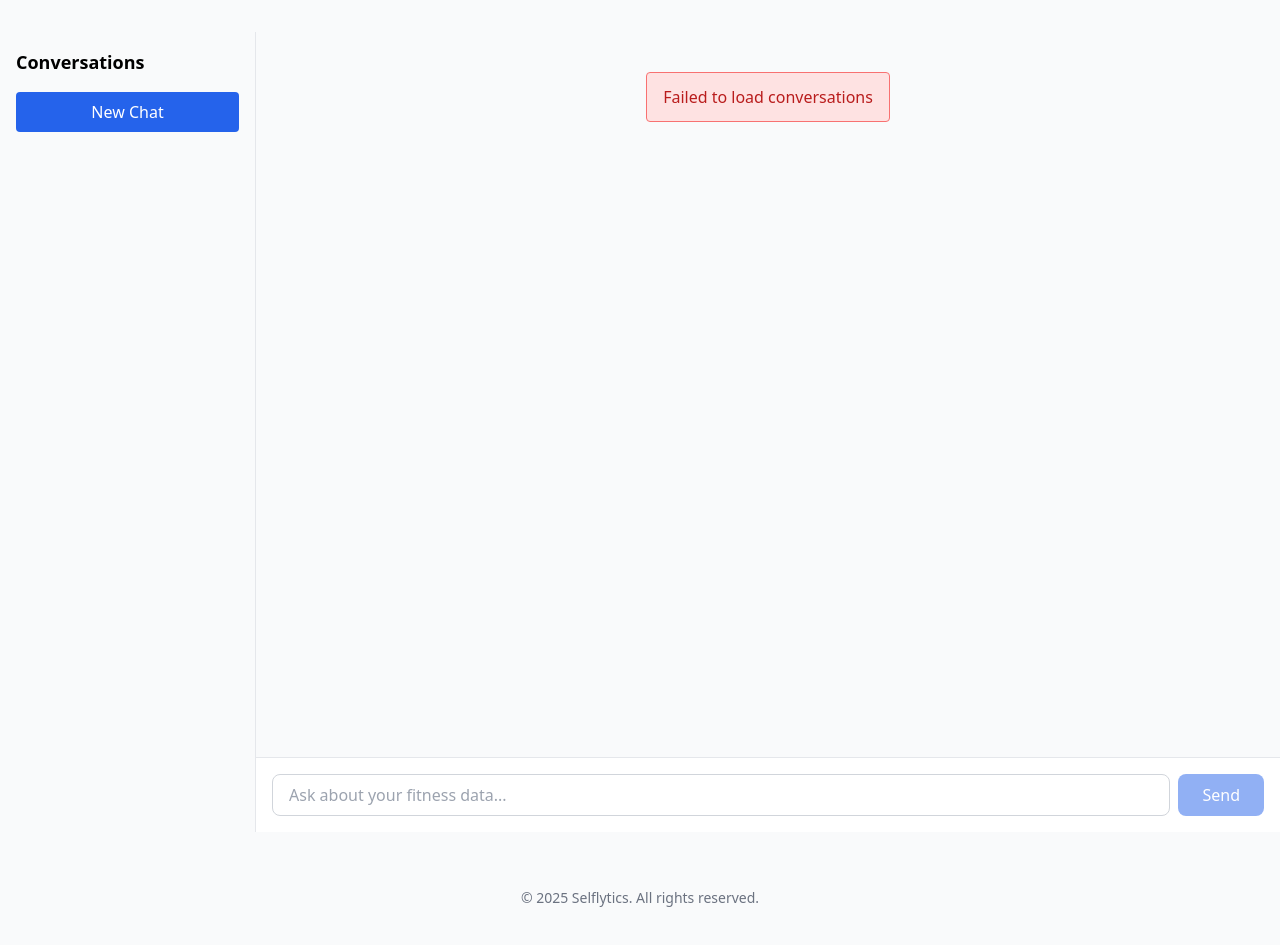
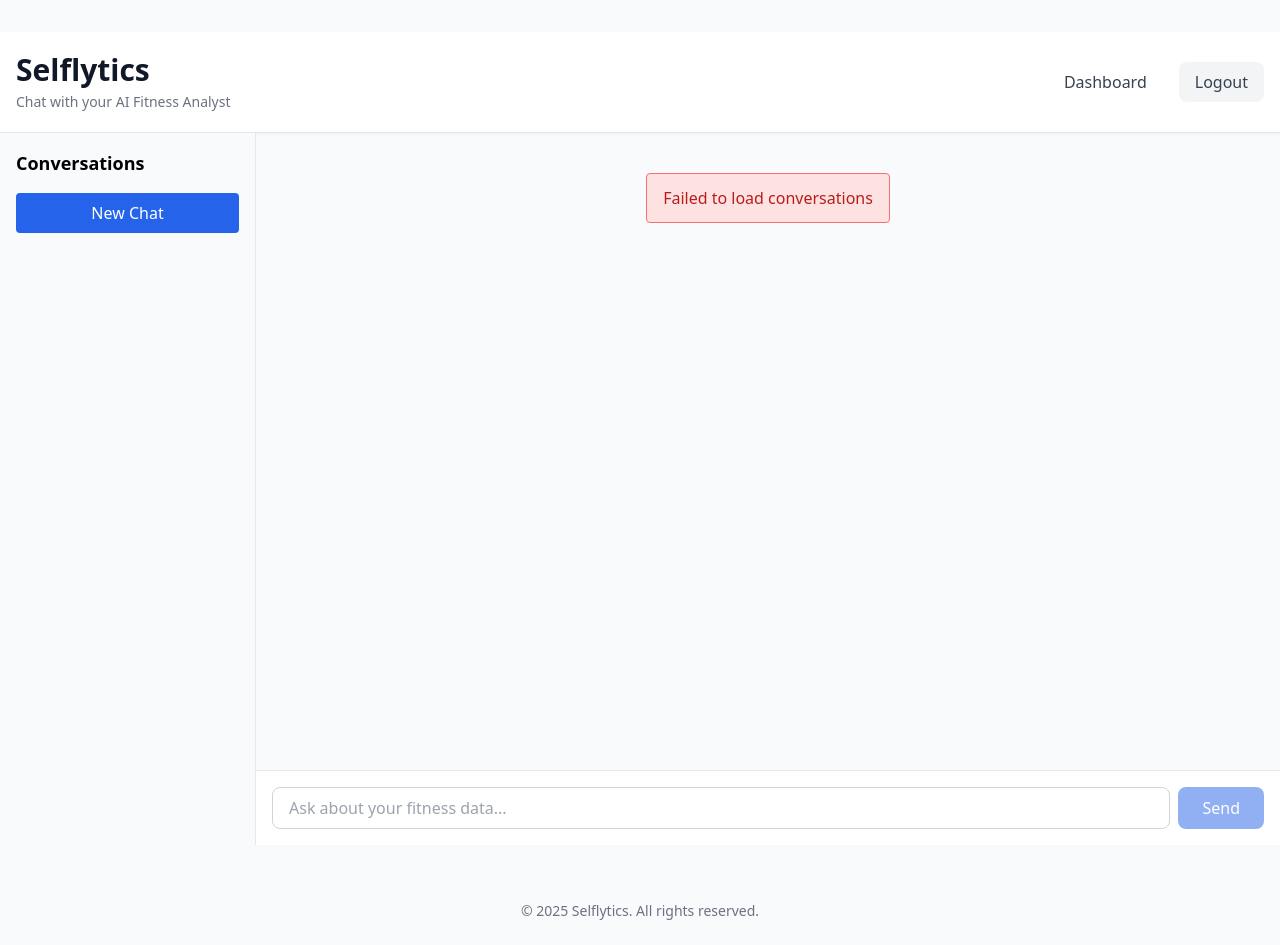
Before and after one commit to anbaricideas/selflytics, a Python web app: template backend/app/templates/chat.html in a window 1280 px wide. Before the commit the page ends 907 px from the top, so only its background shows below. Run offline with Jinja, Linux system fonts and the light colour scheme; the template is opened without the code that fills it, so the values that code supplies are empty; some libraries are stand-ins or nearby versions.

Commit message:
fix(Bug #10): add navigation header to chat template
Added header with logout button and dashboard link to chat.html, matching
the dashboard.html navigation pattern.

Navigation elements added:
- App title and subtitle ('Chat with your AI Fitness Analyst')
- Dashboard link (data-testid='link-dashboard')
- User display name (data-testid='user-name')
- Logout button (data-testid='logout-button')

Layout changes:
- Wrapped chat interface in bg-gray-50 container
- Added header with shadow and border
- Adjusted chat interface height to account for header (calc(100vh - 88px))
- Fixed div nesting to properly close containers

Fixes high-priority Bug #10 where users were trapped on chat page
with no way to logout or navigate back to dashboard

```diff
--- a/backend/app/templates/chat.html
+++ b/backend/app/templates/chat.html
@@ -1,7 +1,40 @@
 {% extends "base.html" %}
 
 {% block content %}
-<div class="min-h-screen flex" x-data="chatInterface()">
+<div class="min-h-screen bg-gray-50">
+    <!-- Header -->
+    <header class="bg-white shadow-sm border-b border-gray-200" data-testid="chat-header" role="banner">
+        <div class="max-w-7xl mx-auto px-4 py-5 flex justify-between items-center">
+            <div>
+                <h1 class="text-3xl font-bold text-gray-900" data-testid="app-title">Selflytics</h1>
+                <p class="text-sm text-gray-500 mt-1">Chat with your AI Fitness Analyst</p>
+            </div>
+            <div class="flex items-center gap-4">
+                <a
+                    href="/dashboard"
+                    class="text-gray-700 hover:text-blue-600 font-medium transition duration-150"
+                    data-testid="link-dashboard"
+                    aria-label="Return to dashboard"
+                >
+                    Dashboard
+                </a>
+                <span class="text-gray-700 font-medium" data-testid="user-name" aria-label="Currently logged in as {{ user.profile.display_name }}">{{ user.profile.display_name }}</span>
+                <form method="POST" action="/logout" class="inline">
+                    <button
+                        type="submit"
+                        class="bg-gray-100 text-gray-700 hover:bg-gray-200 font-medium px-4 py-2 rounded-lg focus:outline-none focus:ring-2 focus:ring-blue-500 focus:ring-offset-2 transition duration-150"
+                        data-testid="logout-button"
+                        aria-label="Logout from your account"
+                    >
+                        Logout
+                    </button>
+                </form>
+            </div>
+        </div>
+    </header>
+
+    <!-- Chat Interface -->
+    <div class="flex" style="height: calc(100vh - 88px);" x-data="chatInterface()">
     <!-- Sidebar: Conversation list -->
     <aside class="w-64 bg-gray-50 border-r overflow-y-auto">
         <div class="p-4">
@@ -94,6 +127,7 @@
                 </button>
             </form>
         </div>
+    </div>
     </div>
 </div>
 
```
